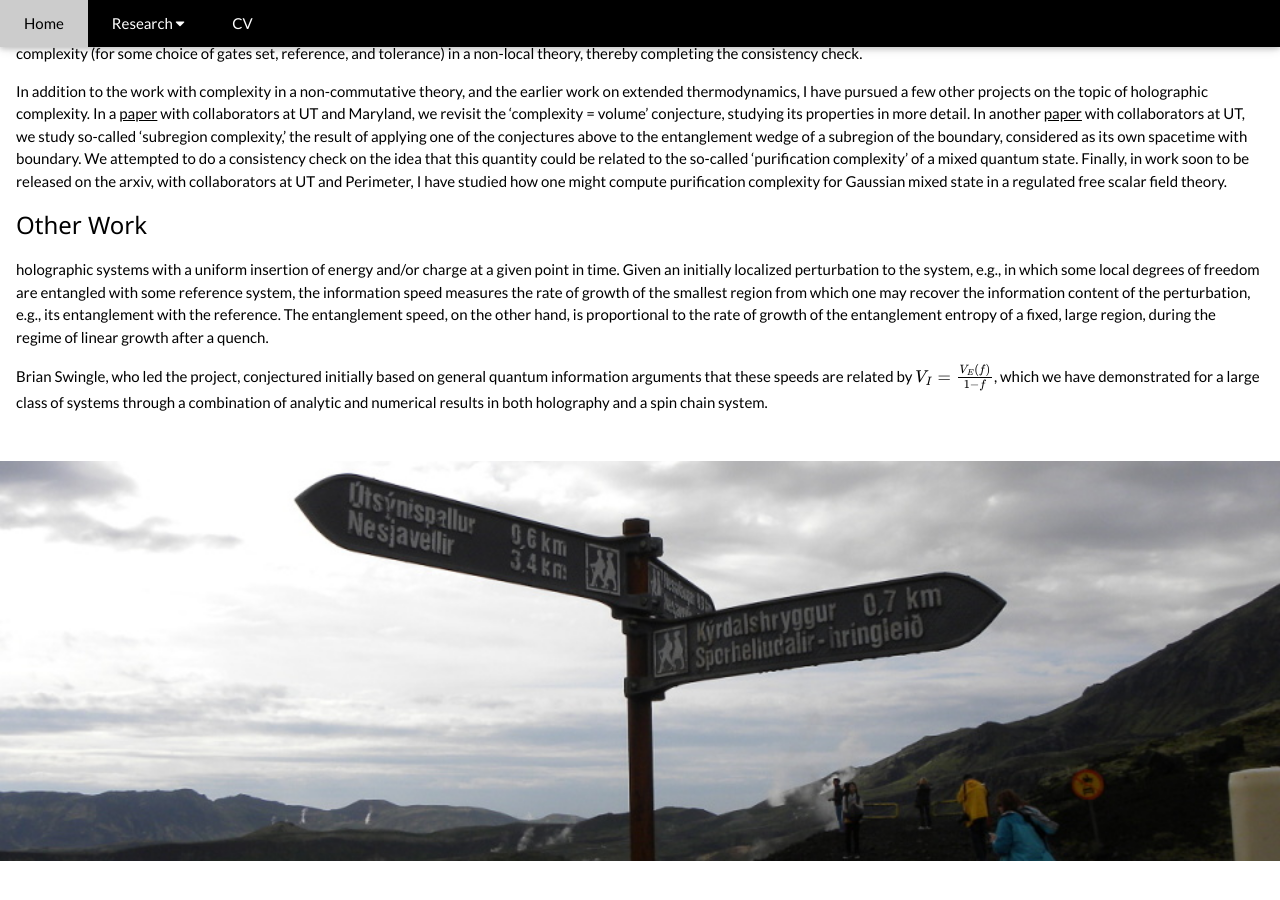
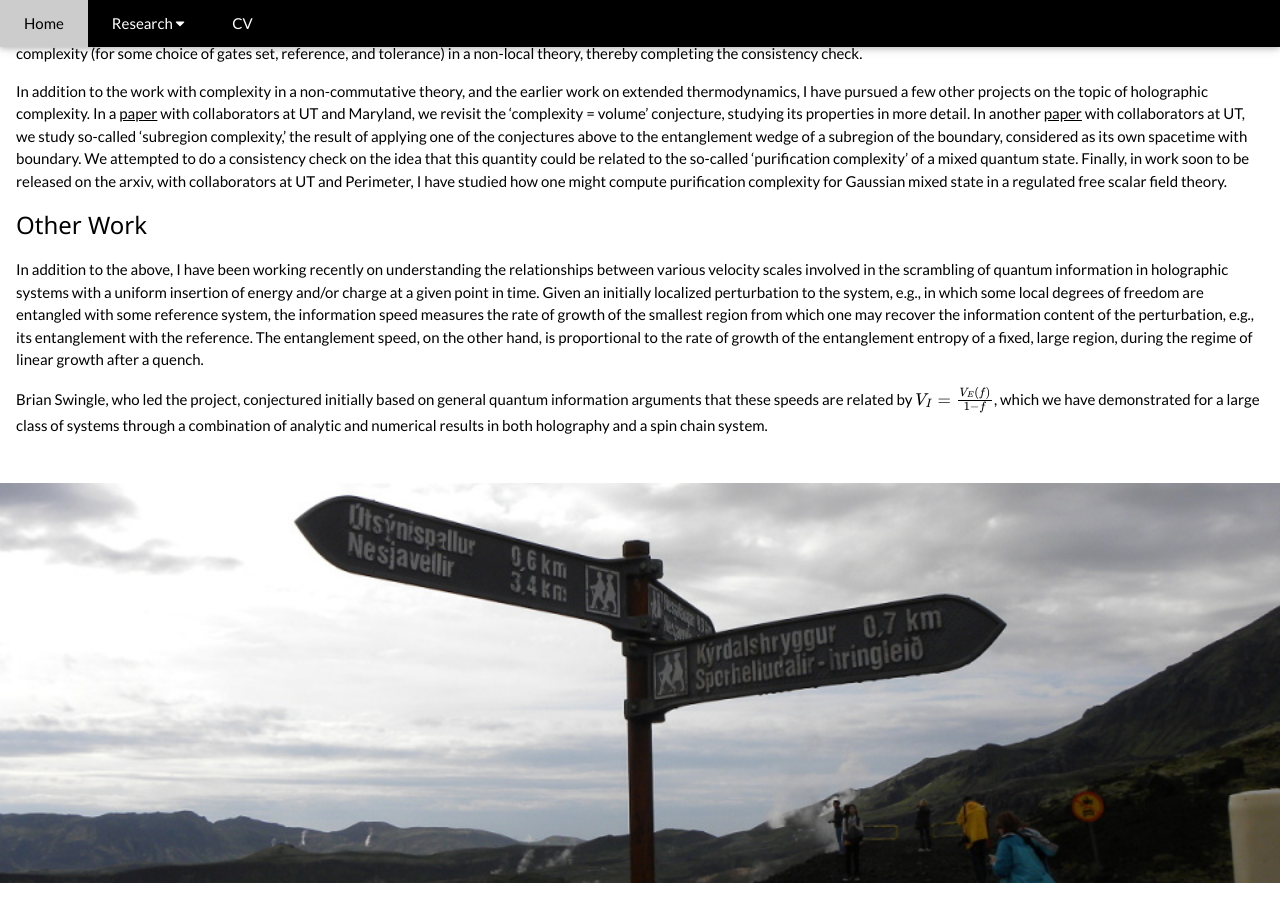
Before and after one commit to IosiaLectus/iosialectus.github.io, a Jekyll site: the page built from research.html, in a window 1280 px wide and 900 px high, scrolled down 1768 px. Built offline with Jekyll 4.4.1, drawn with Linux system fonts in a browser that asks for light colours; formulas are drawn with MathJax 3.

Commit message:
corrected research statement

```diff
--- a/_includes/research_statement.md
+++ b/_includes/research_statement.md
@@ -27,6 +27,6 @@ In addition to the work with complexity in a non-commutative theory, and the ear
 
 ### Other Work
 
-holographic systems with a uniform insertion of energy and/or charge at a given point in time. Given an initially localized perturbation to the system, e.g., in which some local degrees of freedom are entangled with some reference system, the information speed measures the rate of growth of the smallest region from which one may recover the information content of the perturbation, e.g., its entanglement with the reference. The entanglement speed, on the other hand, is proportional to the rate of growth of the entanglement entropy of a fixed, large region, during the regime of linear growth after a quench.
+In addition to the above, I have been working recently on understanding the relationships between various velocity scales involved in the scrambling of quantum information in holographic systems with a uniform insertion of energy and/or charge at a given point in time. Given an initially localized perturbation to the system, e.g., in which some local degrees of freedom are entangled with some reference system, the information speed measures the rate of growth of the smallest region from which one may recover the information content of the perturbation, e.g., its entanglement with the reference. The entanglement speed, on the other hand, is proportional to the rate of growth of the entanglement entropy of a fixed, large region, during the regime of linear growth after a quench.
 
 Brian Swingle, who led the project, conjectured initially based on general quantum information arguments that these speeds are related by $$ V_I = \frac{V_E(f)}{1-f} $$, which we have demonstrated for a large class of systems through a combination of analytic and numerical results in both holography and a spin chain system.
```
